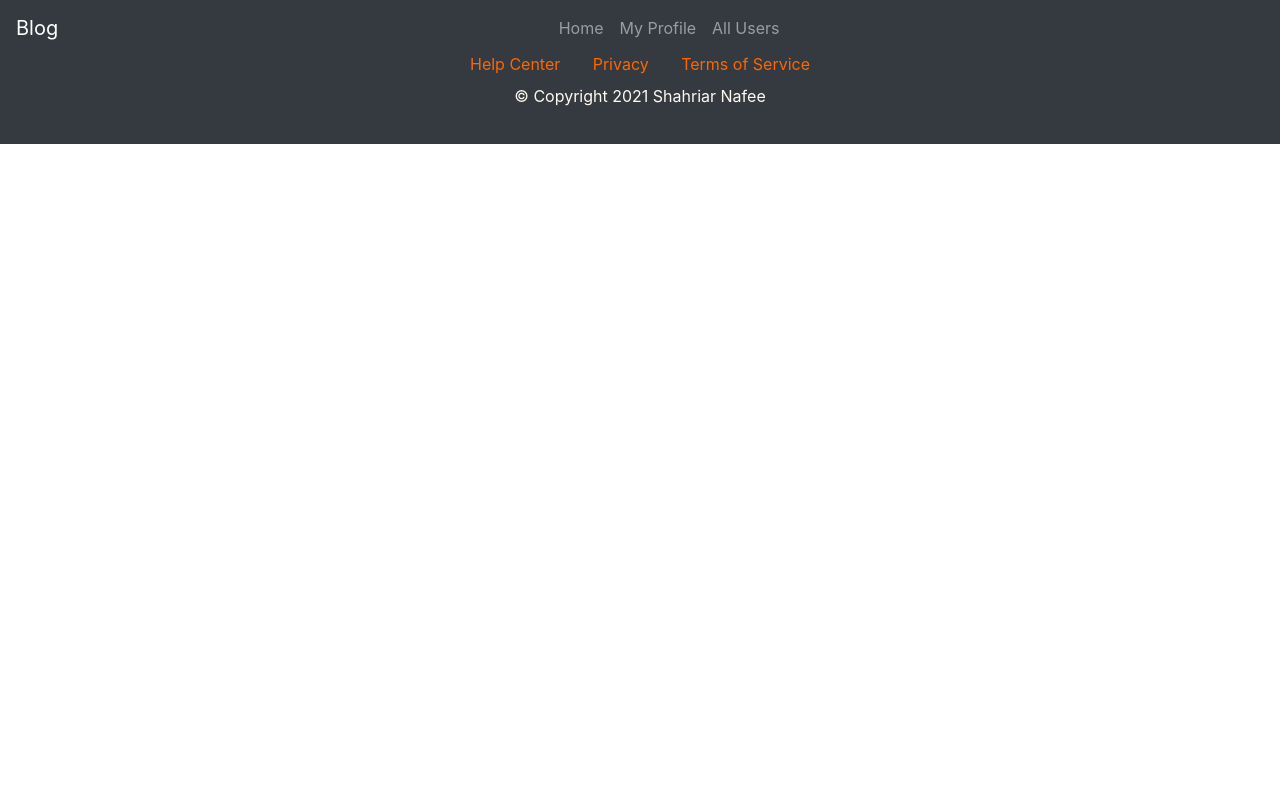
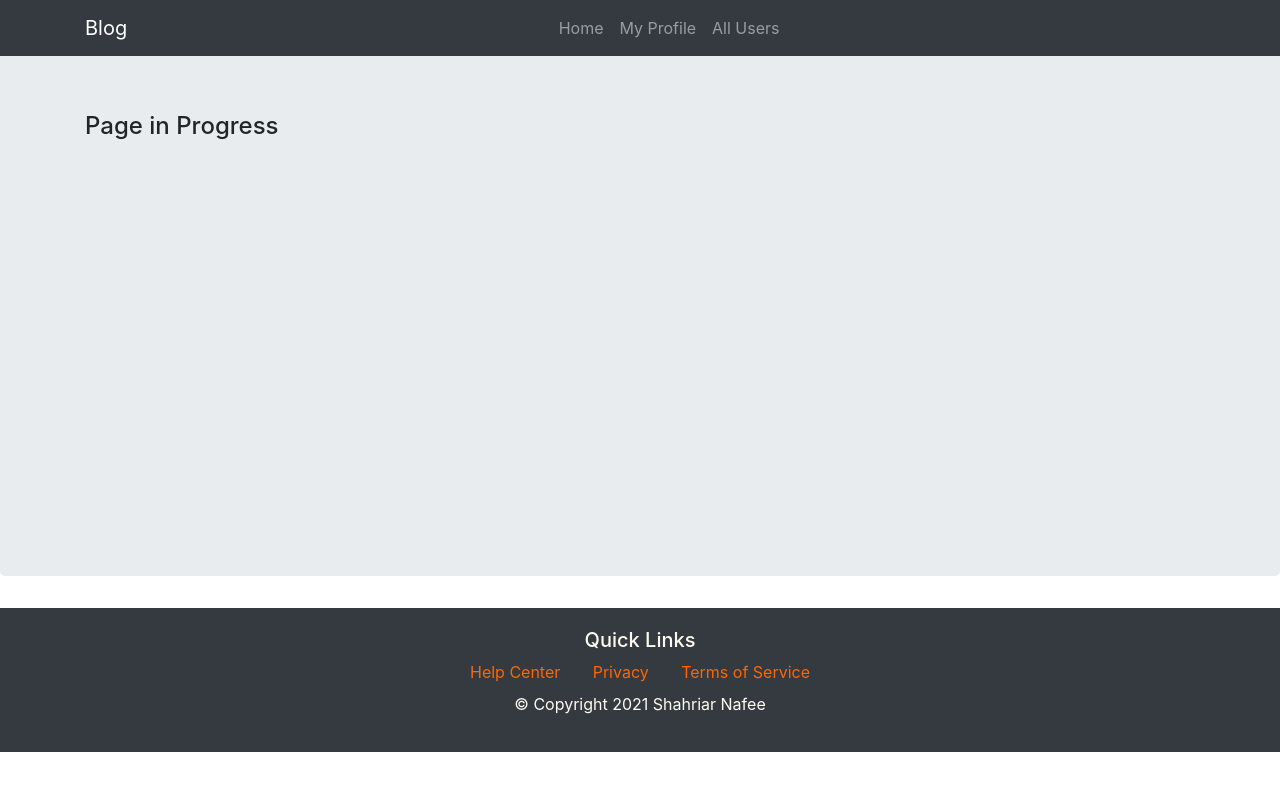
Before and after one commit to shahriar-nafee/blog, a React (Create React App) app: page /privacy in a window 1280 px wide. Shown: the top 790 px of the page. Built offline with nearby package versions, Linux system fonts and the light colour scheme.

Commit message:
onclick navbar collapse and footer links

```diff
--- a/src/App.js
+++ b/src/App.js
@@ -6,8 +6,9 @@ import { BrowserRouter as Router, Route, Switch } from "react-router-dom";
 import Profile from "./components/Profile";
 import Users from "./components/User";
 import UserProfile from "./components/UsersProfile";
+import Footer from "./components/Footer";
 import "./App.css";
-import Footer from "./components/Footer";
+import FooterPages from "./components/FooterPages";
 
 export default function App() {
   return (
@@ -19,6 +20,7 @@ export default function App() {
         <Route path="/users" component={Users} />
         <Route path="/userprofile/:userId" component={UserProfile} />
         <Route path="/comments/:postid" component={Comments} />
+        <Route path="/privacy" component={FooterPages} />
       </Switch>
       <Footer />
     </Router>
--- a/src/components/Footer.js
+++ b/src/components/Footer.js
@@ -1,7 +1,7 @@
 import React from "react";
 import { Link } from "react-router-dom";
 
-function Footer(props) {
+function Footer() {
   return (
     <div className="footer">
       <div className="container">
@@ -10,17 +10,14 @@ function Footer(props) {
         </div>
 
         <div className="footeritem col-lg-4 col-md-8 justify-content-between">
-          {/* <li>
-            <Link to="/">Home</Link>
-          </li> */}
           <li>
-            <Link to="#">Help Center</Link>
+            <Link to="/privacy">Help Center</Link>
           </li>
           <li>
-            <Link to="#">Privacy</Link>
+            <Link to="/privacy">Privacy</Link>
           </li>
           <li>
-            <Link to="#">Terms of Service</Link>
+            <Link to="/privacy">Terms of Service</Link>
           </li>
         </div>
 
--- /dev/null
+++ b/src/components/FooterPages.js
@@ -0,0 +1,16 @@
+import React from "react";
+
+function FooterPages() {
+  return (
+    <div className="jumbotron">
+      <div
+        style={{ height: "50vh" }}
+        className="container container-fluid mt-5 "
+      >
+        <h4>Page in Progress</h4>
+      </div>
+    </div>
+  );
+}
+
+export default FooterPages;
--- a/src/components/Navbar.js
+++ b/src/components/Navbar.js
@@ -1,26 +1,27 @@
 import React from "react";
-import { Nav, Navbar } from "react-bootstrap";
+import { Container, Nav, Navbar } from "react-bootstrap";
 import { Link } from "react-router-dom";
-
 function Topbar() {
   return (
     <div>
-      <Navbar fixed="top" bg="dark" variant="dark" expand="lg">
+      <Navbar collapseOnSelect fixed="top" bg="dark" variant="dark" expand="sm">
+        <Container>
           <Navbar.Brand href="/">Blog</Navbar.Brand>
           <Navbar.Toggle aria-controls="basic-navbar-nav" />
           <Navbar.Collapse id="basic-navbar-nav">
             <Nav className="mr-auto ml-auto">
-            <Nav.Link as={Link} to="/">
+              <Nav.Link eventKey="0" as={Link} to="/">
                 Home
               </Nav.Link>
-            <Nav.Link as={Link} to="/profile">
+              <Nav.Link eventKey="1" as={Link} to="/profile">
                 My Profile
               </Nav.Link>
-            <Nav.Link as={Link} to="/users">
+              <Nav.Link eventKey="2" as={Link} to="/users">
                 All Users
               </Nav.Link>
             </Nav>
           </Navbar.Collapse>
+        </Container>
       </Navbar>
     </div>
   );
```
Also changed, not shown: 1 other file (tests, documents, lock files or other folders). Lines whose indentation alone changed are shown as unchanged.
